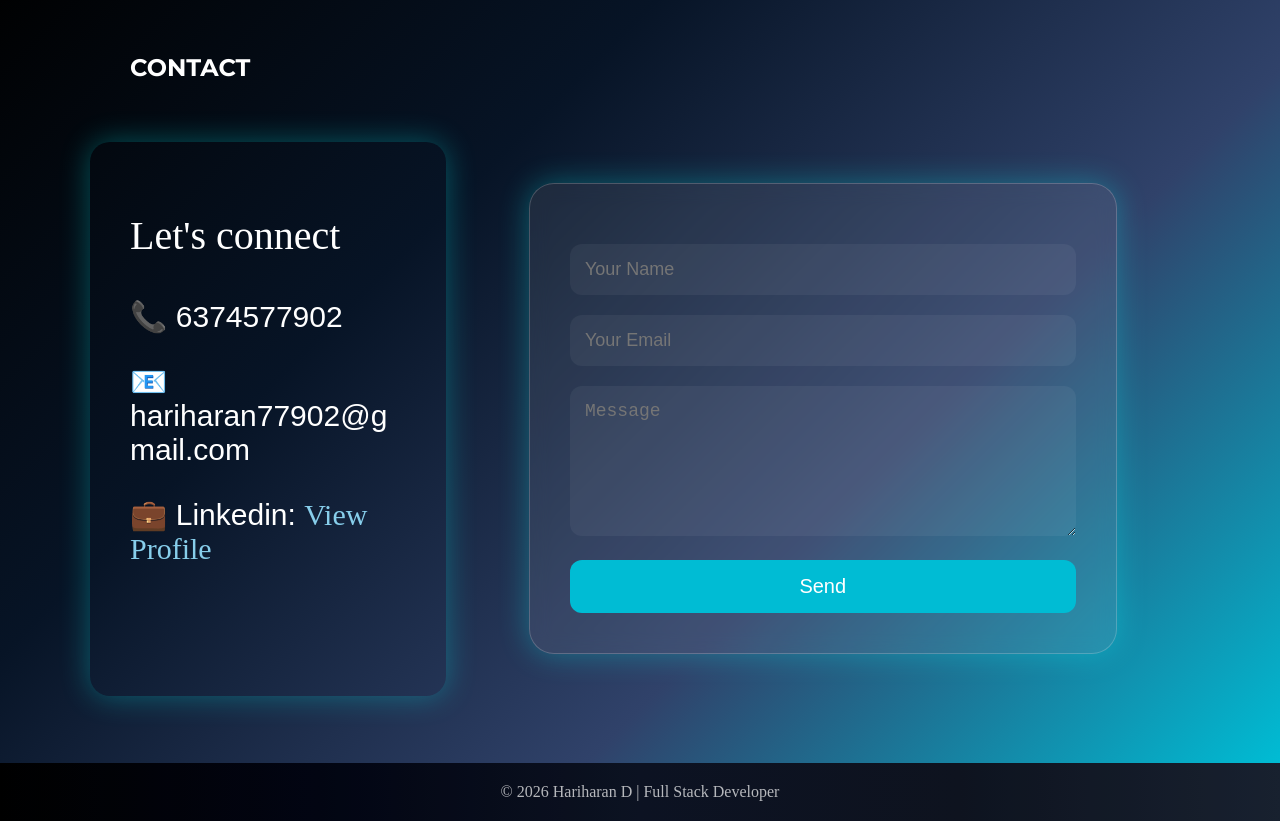
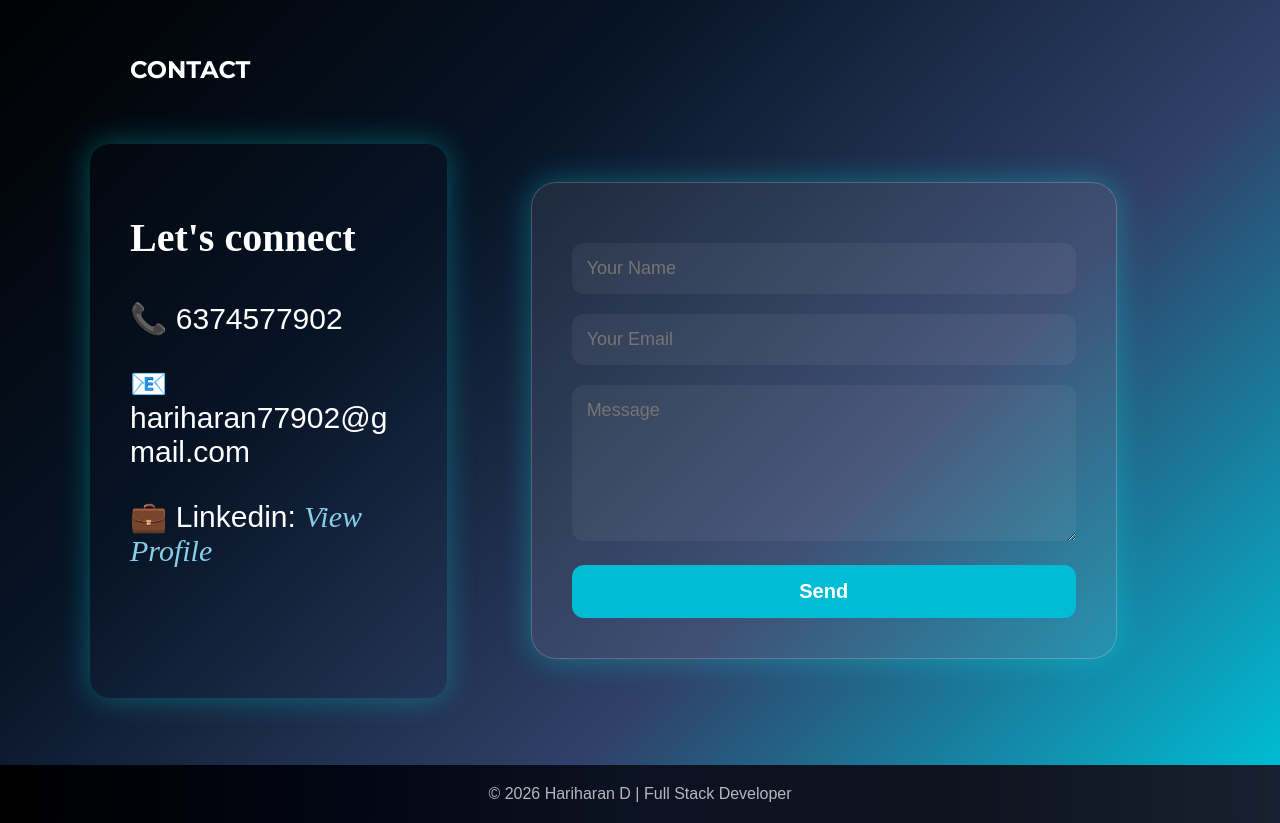
Before and after one commit to hariharan779/hariharan-portfolio, a website: page index.html in a window 1280 px wide. Shown: the part 3334-4157 px from the top of the page. Drawn offline with Linux system fonts and the light colour scheme.

Commit message:
Consistently apply 'Poppins' font family throughout CSS

```diff
--- a/style.css
+++ b/style.css
@@ -229,6 +229,7 @@ strong {
     text-decoration:none;
     font-size:18px;
     font-weight:600;
+    font-family: 'Poppins', sans-serif;
 
     border-radius:50px;
 
@@ -268,6 +269,7 @@ strong {
     padding:25px;
 
     text-align:center;
+    font-family: 'Poppins', sans-serif;
 
     border-radius:20px;
 
@@ -312,7 +314,8 @@ strong {
     color: #00bcd4;
     letter-spacing: 4px;
     font-size: 16px;
-    font-family: 'Gill Sans', 'Gill Sans MT', Calibri, 'Trebuchet MS', sans-serif;
+    font-family: 'Poppins', 'Trebuchet MS', sans-serif;
+    font-weight: 500;
     margin: 0 0 5px 0;
 }
 
@@ -459,7 +462,8 @@ strong {
 .let {
     color: white;
     font-size: 40px;
-    font-family: 'Copperplate Gothic Light';
+    font-family: 'Playfair Display', serif;
+    font-weight: 600;
 }
 
 .contact-link {
@@ -476,7 +480,8 @@ strong {
 #in {
     text-decoration: none;
     color: skyblue;
-    font-family: 'Lucida Handwriting';
+    font-family: 'Playfair Display', serif;
+    font-style: italic;
 }
 
 #cbox {
@@ -513,6 +518,7 @@ strong {
 
     color: white;
     font-size: 18px;
+    font-family: 'Poppins', sans-serif;
 }
 
 #cbox button {
@@ -527,6 +533,8 @@ strong {
     color: white;
 
     font-size: 20px;
+    font-family: 'Poppins', sans-serif;
+    font-weight: 600;
     cursor: pointer;
 }
 
@@ -538,6 +546,7 @@ footer {
     color: rgba(255, 255, 255, 0.7);
     padding: 20px;
     background: rgba(0, 0, 0, 0.2);
+    font-family: 'Poppins', sans-serif;
 }
 
 /* =========================================================
```
Lines whose indentation alone changed are shown as unchanged.
